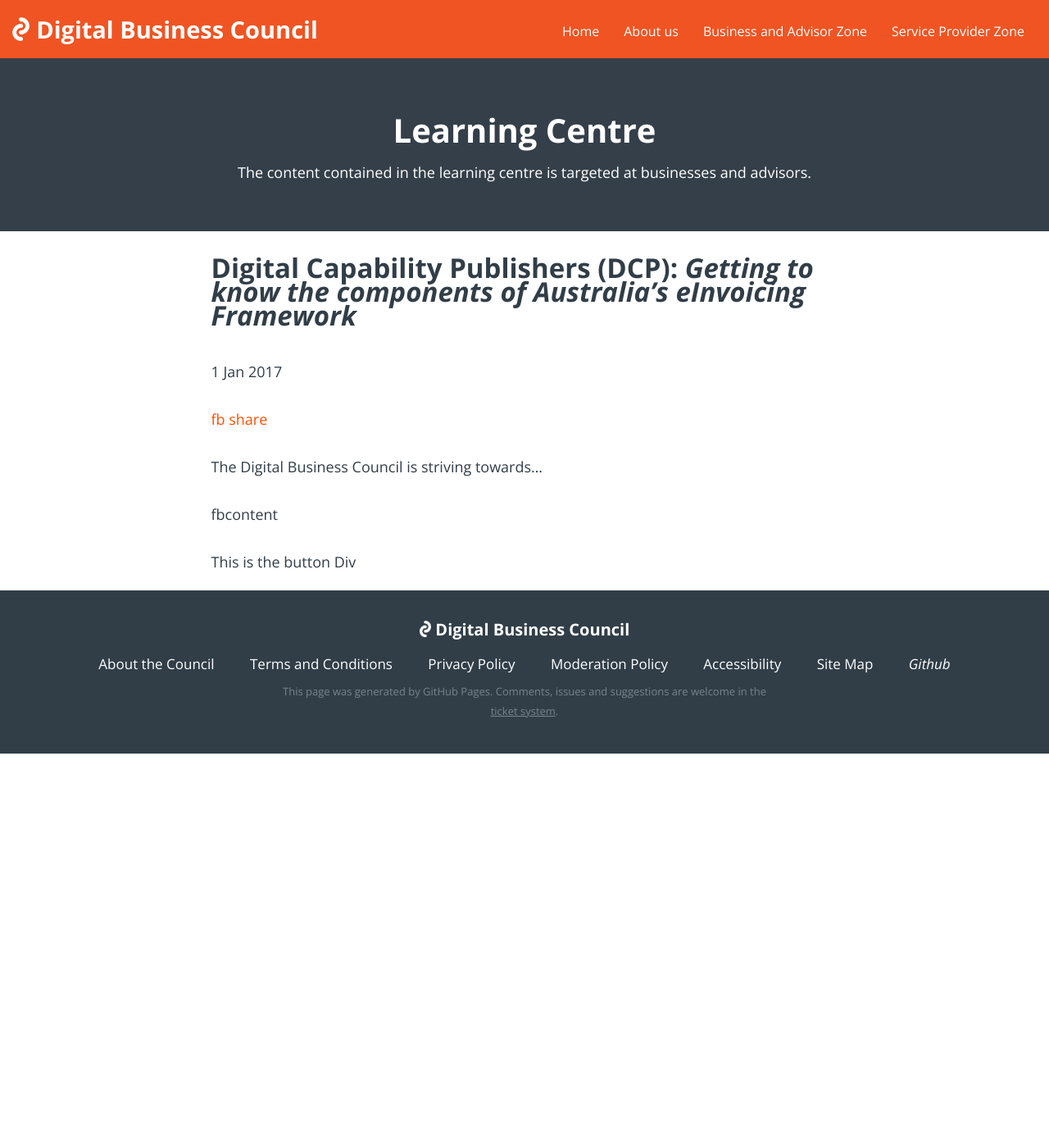
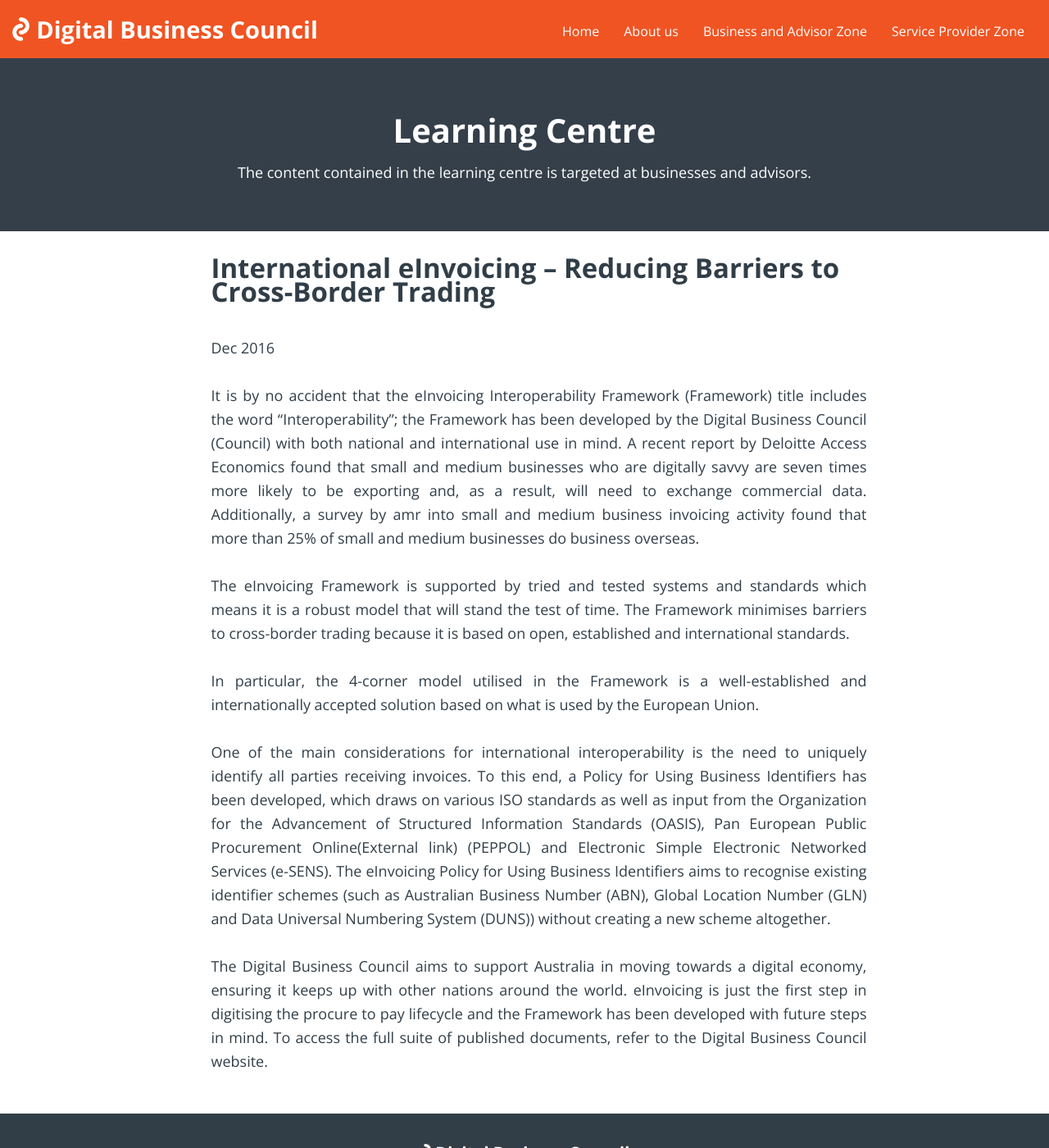
Before and after one commit to Digital-Business-Council/Digital-Business-Council.github.io, a Jekyll site: the page built from _posts/2017-01-01-DCPAlternativeView.md, in a window 1280 px wide and 1400 px high. Shown: the whole window at 82% size. Built offline with Jekyll 4.4.1, drawn with Linux system fonts in a browser that asks for light colours.

Commit message:
Update 2017-01-01-DCPAlternativeView.md

```diff
--- a/_posts/2017-01-01-DCPAlternativeView.md
+++ b/_posts/2017-01-01-DCPAlternativeView.md
@@ -1,41 +1,23 @@
 ---
 layout: blog-page
-title: "Digital Capability Publishers (DCP): Getting to know the components of Australia's eInvoicing Framework Alt View"
-date: 2017-1-1 16:16:01 +1000
+title: "International eInvoicing – Reducing Barriers to Cross-Border Trading"
+date: 2016-12-1 16:16:01 +1000
 categories: DCP
-permalink: /learning-centre/20170101-2
-excerpt-image: /images/blogs/Blog.png
+permalink: /learning-centre/20161201-1
+excerpt-image: /images/blogs/DBC_SquareformatPIC_04-01.png
 excerpt: This is an excerpt of this post and it should not be too long otherwise it will look poor on the website.
 ---
 
-# Digital Capability Publishers (DCP): *Getting to know the components of Australia's eInvoicing Framework*
+# International eInvoicing – Reducing Barriers to Cross-Border Trading
 
-1 Jan 2017
+Dec 2016
 
-[fb share](http://m.facebook.com/sharer.php?u={{site}}&t={{title}}&sv={{excerpt-image}})
+It is by no accident that the eInvoicing Interoperability Framework (Framework) title includes the word “Interoperability”; the Framework has been developed by the Digital Business Council (Council) with both national and international use in mind. A recent report by Deloitte Access Economics found that small and medium businesses who are digitally savvy are seven times more likely to be exporting and, as a result, will need to exchange commercial data. Additionally, a survey by amr into small and medium business invoicing activity found that more than 25% of small and medium businesses do business overseas.
 
-The Digital Business Council is striving towards...
+The eInvoicing Framework is supported by tried and tested systems and standards which means it is a robust model that will stand the test of time. The Framework minimises barriers to cross-border trading because it is based on open, established and international standards.
 
-  <!-- You can use Open Graph tags to customize link previews. Learn more: https://developers.facebook.com/docs/sharing/webmasters -->
-  <meta property="og:url"           content="https://digital-business-council.github.com/learning-centre/20170101-1" />
-  <meta property="og:type"          content="website" />
-  <meta property="og:title"         content="DBC Blog" />
-  <meta property="og:description"   content="Your description" />
-  <meta property="og:image"         content="https://digital-business-council.github.com/images/blogs/Blog.png" />
+In particular, the 4-corner model utilised in the Framework is a well-established and internationally accepted solution based on what is used by the European Union.
 
-  <!-- Load Facebook SDK for JavaScript -->
-  <div id="fb-root">fbcontent</div>
-  <script>(function(d, s, id) {
-    var js, fjs = d.getElementsByTagName(s)[0];
-    if (d.getElementById(id)) return;
-    js = d.createElement(s); js.id = id;
-    js.src = "//connect.facebook.net/en_US/sdk.js#xfbml=1";
-    fjs.parentNode.insertBefore(js, fjs);
-  }(document, 'script', 'facebook-jssdk'));</script>
+One of the main considerations for international interoperability is the need to uniquely identify all parties receiving invoices. To this end, a Policy for Using Business Identifiers has been developed, which draws on various ISO standards as well as input from the Organization for the Advancement of Structured Information Standards (OASIS), Pan European Public Procurement Online(External link) (PEPPOL) and Electronic Simple Electronic Networked Services (e-SENS). The eInvoicing Policy for Using Business Identifiers aims to recognise existing identifier schemes (such as Australian Business Number (ABN), Global Location Number (GLN) and Data Universal Numbering System (DUNS)) without creating a new scheme altogether.
 
-  <!-- Your share button code -->
-  <div class="fb-share-button"
-    data-href="https://digital-business-council.github.com/learning-centre/20170101-1"
-    data-layout="button_count">
-    This is the button Div
-  </div>
+The Digital Business Council aims to support Australia in moving towards a digital economy, ensuring it keeps up with other nations around the world. eInvoicing is just the first step in digitising the procure to pay lifecycle and the Framework has been developed with future steps in mind. To access the full suite of published documents, refer to the Digital Business Council website.
```
